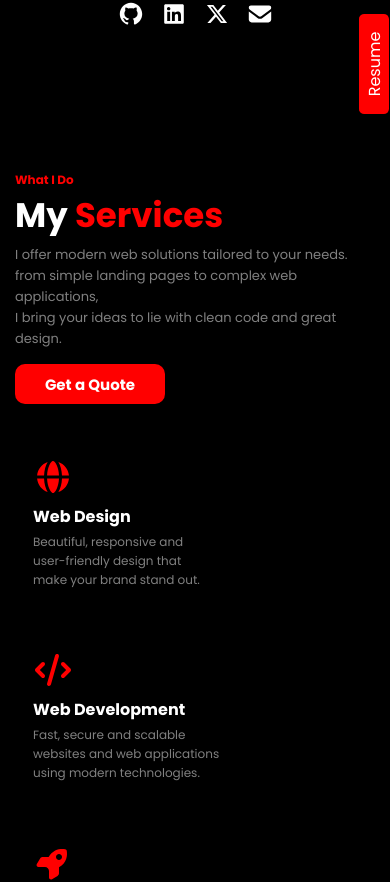
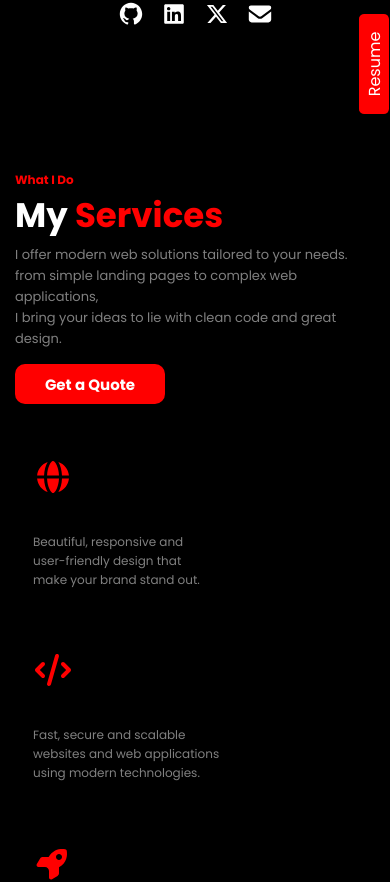
Before and after one commit to m3xadam/portfolio, a React (Vite) app: page / in a window 390 px wide. Shown: the part 723-1605 px from the top of the page. Built offline with nearby package versions, Linux system fonts and the light colour scheme.

Commit message:
rotate fix

```diff
--- a/index.html
+++ b/index.html
@@ -2,7 +2,7 @@
 <html lang="en">
   <head>
     <meta charset="UTF-8" />
-    <link rel="icon" type="image/svg+xml" href="/favicon.svg" />
+    <link rel="icon" type="image/svg+xml" href="/favicon.png" />
     <meta name="viewport" content="width=device-width, initial-scale=1.0" />
     <link rel="preconnect" href="https://fonts.googleapis.com" />
     <link rel="preconnect" href="https://fonts.gstatic.com" crossorigin />
--- a/src/components/navbar.jsx
+++ b/src/components/navbar.jsx
@@ -9,7 +9,7 @@ function NavBar() {
 
 
     <nav className="Navbar">
-      <a onClick={() => navigate("/home")} href="" className="logo">
+      <a onClick={() => navigate("/")} href="" className="logo">
         M3X<span>Dev</span>
       </a>
 
--- a/src/components/project.jsx
+++ b/src/components/project.jsx
@@ -1,16 +1,20 @@
 import "../css/project.css";
+
+import focusly from "../images/focusly.png";
 
 const projects = [
   {
-    title: "Portfolio Website",
+    title: "focusly",
+    image: focusly,
     description:
-      "A responsive personal portfolio showcasing projects, skills, and contact information.",
+      "A responsive personal todo task showcasing tasks and information.",
     technologies: ["React", "CSS", "JavaScript"],
-    source: "https://github.com/your-username/portfolio",
-    live: "https://your-portfolio-demo.com",
+    source: "https://github.com/your-username/focusly",
+    live: "https://your-focusly-demo.com",
   },
   {
     title: "Task Manager",
+    image: "",
     description:
       "A simple task manager for organizing work, tracking progress, and staying productive.",
     technologies: ["React", "CSS", "JavaScript"],
@@ -19,6 +23,7 @@ const projects = [
   },
   {
     title: "Weather Dashboard",
+    image: "",
     description:
       "A weather dashboard that presents current conditions and forecasts in a clear layout.",
     technologies: ["React", "API", "CSS"],
@@ -40,7 +45,7 @@ function Project() {
           {projects.map((project) => (
             <article className="projectSec" key={project.title}>
               <h3>{project.title}</h3>
-              {/* <img src="" alt="" /> */}
+              <img src={project.image} alt={project.title} />
               <p className="projectDescription">{project.description}</p>
 
               <ul className="projectTechnologies" aria-label="Technologies used">
--- a/src/css/footer.css
+++ b/src/css/footer.css
@@ -152,6 +152,11 @@
 /* =========================
    MOBILE FOOTER
    ========================= */
+@media (max-width: 956px) {
+    .fsec1 img{
+       width: 30px
+    }
+}
 
 @media (max-width: 768px) {
 
--- a/src/css/hero.css
+++ b/src/css/hero.css
@@ -180,7 +180,7 @@
    MOBILE HERO
    ========================= */
 
-@media (max-width: 768px) {
+@media (max-width: 956px) {
 
     .wrapper {
         min-height: calc(100vh - 65px);
--- a/src/css/project.css
+++ b/src/css/project.css
@@ -97,6 +97,12 @@
     color: #fff;
 }
 
+@media (max-width: 956px) {
+    .psec1h2{
+        color: #171717;
+    }
+}
+
 @media (max-width: 768px) {
     .pwhelper {
         width: 88%;
--- a/src/css/services.css
+++ b/src/css/services.css
@@ -103,6 +103,33 @@
 /* =========================
    MOBILE SERVICES
    ========================= */
+@media (max-width: 956px) {
+.Serwrapper {
+        width: 100%;
+        height: auto;
+        padding: 60px 20px;
+        color: white;
+    }
+
+    .swhelper {
+        width: 100%;
+        margin-left: 0;
+
+        display: flex;
+        align-items: flex-start;
+        flex-direction: column;
+
+        gap: 35px;
+    }
+
+    .textservices h1 {
+        color: black;
+    }
+
+    .serviceswrapper h4{
+        color: black;
+    }
+}
 
 @media (max-width: 768px) {
 
```
Also changed, not shown: public/favicon.png (added), src/images/focusly.png (added).
